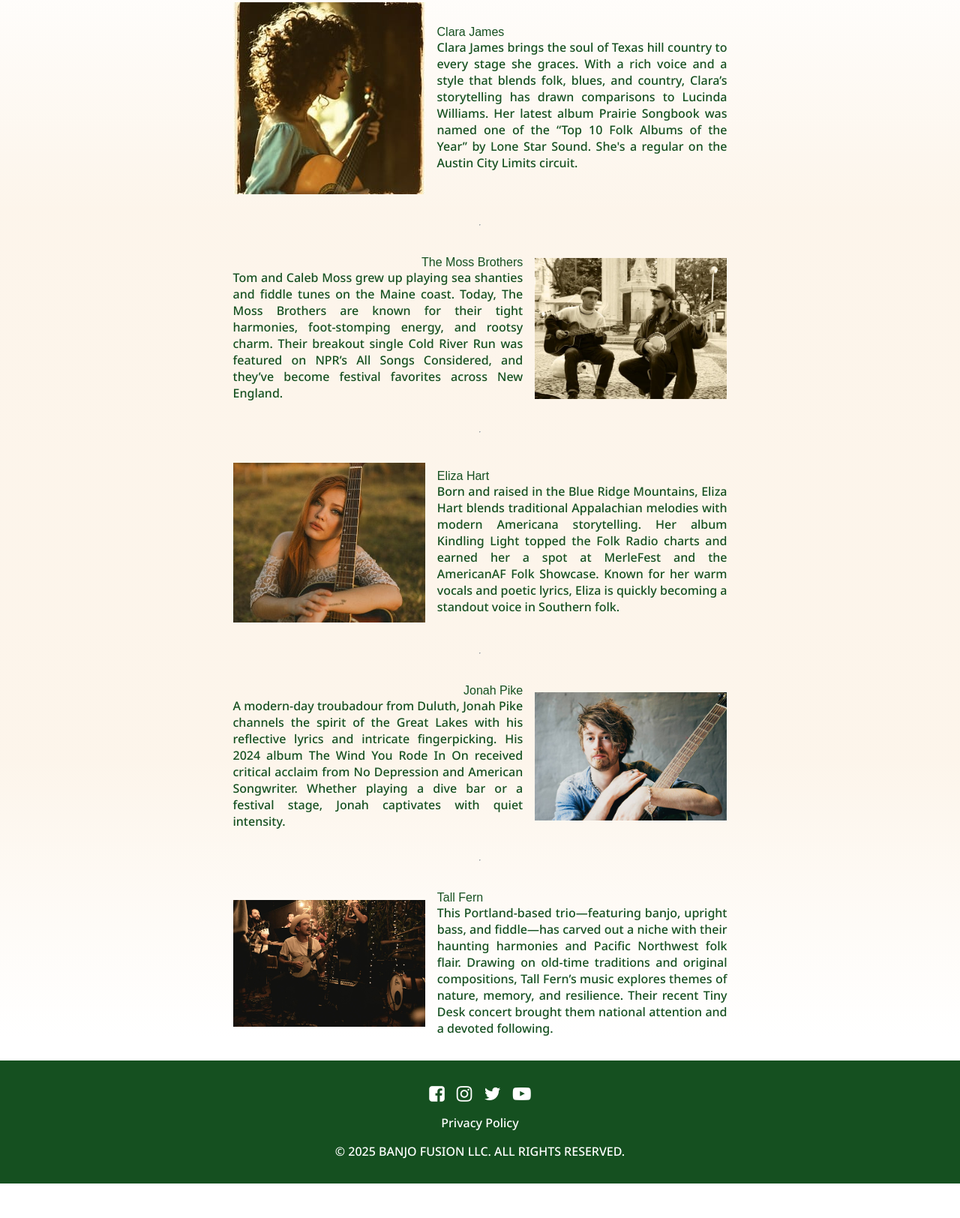
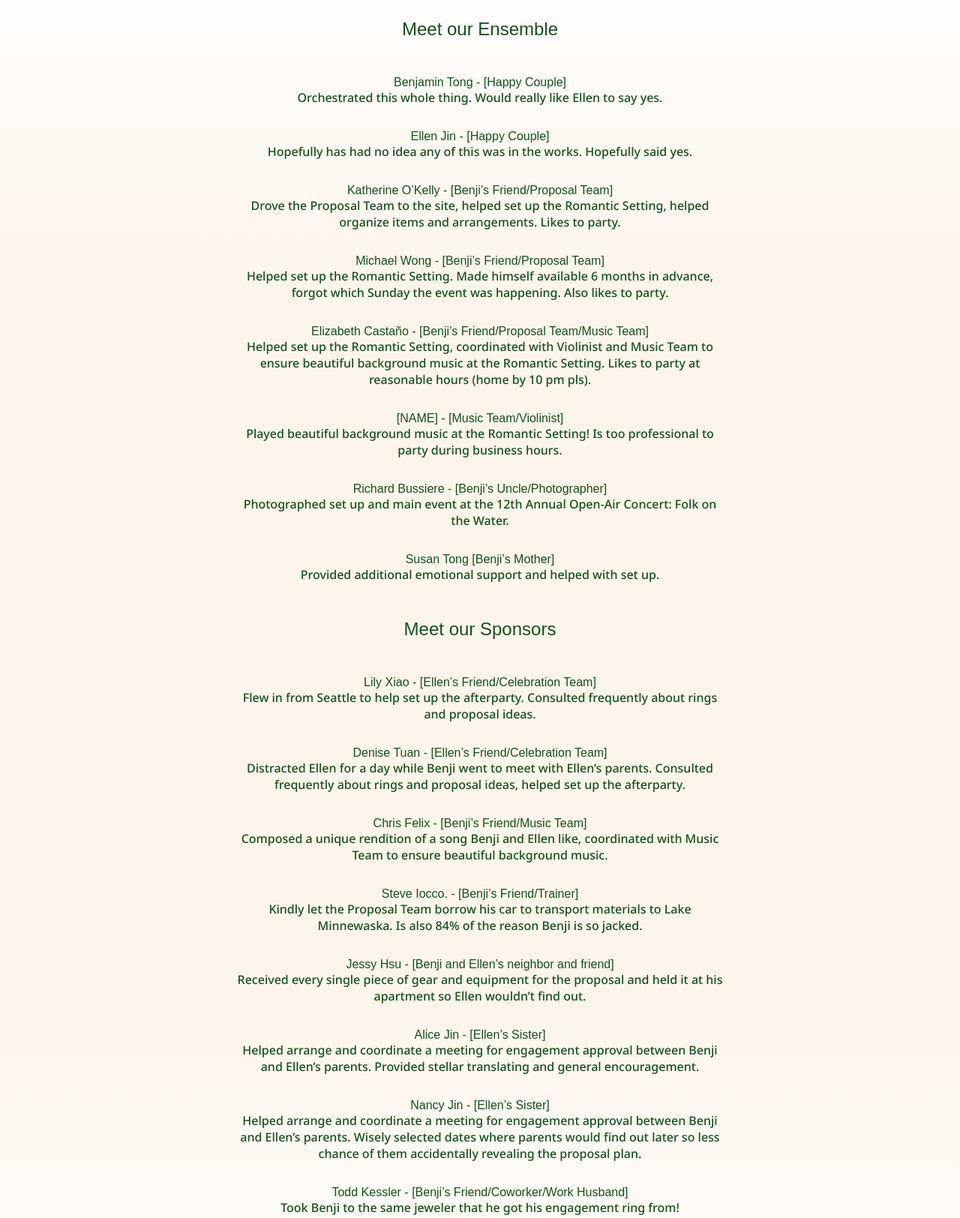
Before and after one commit to armytag/benji-website, a plain HTML site: page players.html in a window 1280 px wide. Shown: the part 426-2050 px from the top of the page at 75% size. Before the commit the page ends 2004 px from the top, so only its background shows below. Drawn offline with Linux system fonts and the light colour scheme; a web font is replaced by a local one.

Commit message:
Added players and sponsors

```diff
--- a/players.html
+++ b/players.html
@@ -30,46 +30,82 @@
 		</menu>
 	</div>
 	<div id="content">
-		<h2>Featured Performers</h2>
-		<div class="profile">
-			<img src="/images/female-guitar.jpg">
-			<div class="bio">
-				<h4>Clara James</h4>
-				<p>Clara James brings the soul of Texas hill country to every stage she graces. With a rich voice and a style that blends folk, blues, and country, Clara’s storytelling has drawn comparisons to Lucinda Williams. Her latest album Prairie Songbook was named one of the “Top 10 Folk Albums of the Year” by Lone Star Sound. She's a regular on the Austin City Limits circuit.</p>
-			</div>
+		<p>The 12th Annual Open-Air Concert: Folk on the Water was made possible by a number of brilliant people who contributed in ways big and small but all essential to making it happen.</p>
+		<h2>Meet our Ensemble</h2>
+		<div class="bio">
+			<h4>Benjamin Tong - [Happy Couple]</h4>
+			<p>Orchestrated this whole thing. Would really like Ellen to say yes.</p>
 		</div>
-		<hr>
-		<div class="profile reversed">
-			<img src="/images/folk-duo-sepia.webp">
-			<div class="bio">
-				<h4>The Moss Brothers</h4>
-				<p>Tom and Caleb Moss grew up playing sea shanties and fiddle tunes on the Maine coast. Today, The Moss Brothers are known for their tight harmonies, foot-stomping energy, and rootsy charm. Their breakout single Cold River Run was featured on NPR’s All Songs Considered, and they’ve become festival favorites across New England.</p>
-			</div>
+		<div class="bio">
+			<h4>Ellen Jin - [Happy Couple]</h4>
+			<p>Hopefully has had no idea any of this was in the works. Hopefully said yes.</p>
 		</div>
-		<hr>
-		<div class="profile">
-			<img src="/images/female-in-field.jpeg">
-			<div class="bio">
-				<h4>Eliza Hart</h4>
-				<p>Born and raised in the Blue Ridge Mountains, Eliza Hart blends traditional Appalachian melodies with modern Americana storytelling. Her album Kindling Light topped the Folk Radio charts and earned her a spot at MerleFest and the AmericanAF Folk Showcase. Known for her warm vocals and poetic lyrics, Eliza is quickly becoming a standout voice in Southern folk.</p>
-			</div>
+		<div class="bio">
+			<h4>Katherine O’Kelly - [Benji’s Friend/Proposal Team]</h4>
+			<p>Drove the Proposal Team to the site, helped set up the Romantic Setting, helped organize items and arrangements. Likes to party.</p>
 		</div>
-		<hr>
-		<div class="profile reversed">
-			<img src="/images/male-guitar.jpg">
-			<div class="bio">
-				<h4>Jonah Pike</h4>
-				<p>A modern-day troubadour from Duluth, Jonah Pike channels the spirit of the Great Lakes with his reflective lyrics and intricate fingerpicking. His 2024 album The Wind You Rode In On received critical acclaim from No Depression and American Songwriter. Whether playing a dive bar or a festival stage, Jonah captivates with quiet intensity.</p>
-			</div>
+		<div class="bio">
+			<h4>Michael Wong - [Benji’s Friend/Proposal Team]</h4>
+			<p>Helped set up the Romantic Setting. Made himself available 6 months in advance, forgot which Sunday the event was happening. Also likes to party.</p>
 		</div>
-		<hr>
-		<div class="profile">
-			<img src="/images/folk-trio-dark.jpg">
-			<div class="bio">
-				<h4>Tall Fern</h4>
-				<p>This Portland-based trio—featuring banjo, upright bass, and fiddle—has carved out a niche with their haunting harmonies and Pacific Northwest folk flair. Drawing on old-time traditions and original compositions, Tall Fern’s music explores themes of nature, memory, and resilience. Their recent Tiny Desk concert brought them national attention and a devoted following.</p>
-			</div>
-		</div> </div>
+		<div class="bio">
+			<h4>Elizabeth Castaño - [Benji’s Friend/Proposal Team/Music Team]</h4>
+			<p>Helped set up the Romantic Setting, coordinated with Violinist and Music Team to ensure beautiful background music at the Romantic Setting. Likes to party at reasonable hours (home by 10 pm pls).</p>
+		</div>
+		<div class="bio">
+			<h4>[NAME] - [Music Team/Violinist]</h4>
+			<p>Played beautiful background music at the Romantic Setting! Is too professional to party during business hours.</p>
+		</div>
+		<div class="bio">
+			<h4>Richard Bussiere - [Benji’s Uncle/Photographer]</h4>
+			<p>Photographed set up and main event at the 12th Annual Open-Air Concert: Folk on the Water. </p>
+		</div>
+		<div class="bio">
+			<h4>Susan Tong [Benji’s Mother]</h4>
+			<p>Provided additional emotional support and helped with set up.</p>
+		</div>
+		<h2>Meet our Sponsors</h4>
+		<div class="bio">
+			<h4>Lily Xiao - [Ellen’s Friend/Celebration Team]</h4>
+			<p>Flew in from Seattle to help set up the afterparty. Consulted frequently about rings and proposal ideas.</p>
+		</div>
+		<div class="bio">
+			<h4>Denise Tuan - [Ellen’s Friend/Celebration Team]</h4>
+			<p>Distracted Ellen for a day while Benji went to meet with Ellen’s parents. Consulted frequently about rings and proposal ideas, helped set up the afterparty.</p>
+		</div>
+		<div class="bio">
+			<h4>Chris Felix - [Benji’s Friend/Music Team]</h4>
+			<p>Composed a unique rendition of a song Benji and Ellen like, coordinated with Music Team to ensure beautiful background music.</p>
+		</div>
+		<div class="bio">
+			<h4>Steve Iocco. - [Benji’s Friend/Trainer]</h4>
+			<p>Kindly let the Proposal Team borrow his car to transport materials to Lake Minnewaska. Is also 84% of the reason Benji is so jacked.</p>
+		</div>
+		<div class="bio">
+			<h4>Jessy Hsu - [Benji and Ellen’s neighbor and friend]</h4>
+			<p>Received every single piece of gear and equipment for the proposal and held it at his apartment so Ellen wouldn’t find out.</p>
+		</div>
+		<div class="bio">
+			<h4>Alice Jin - [Ellen’s Sister]</h4>
+			<p>Helped arrange and coordinate a meeting for engagement approval between Benji and Ellen’s parents. Provided stellar translating and general encouragement.</p>
+		</div>
+		<div class="bio">
+			<h4>Nancy Jin - [Ellen’s Sister]</h4>
+			<p>Helped arrange and coordinate a meeting for engagement approval between Benji and Ellen’s parents. Wisely selected dates where parents would find out later so less chance of them accidentally revealing the proposal plan.</p>
+		</div>
+		<div class="bio">
+			<h4>Todd Kessler - [Benji’s Friend/Coworker/Work Husband]</h4>
+			<p>Took Benji to the same jeweler that he got his engagement ring from!</p>
+		</div>
+		<div class="bio">
+			<h4>Tristan Armitage - [Benji’s Friend]</h4>
+			<p>Made this whole website! Patiently provided a sounding board for Benji to bounce ideas.</p>
+		</div>
+		<div class="bio">
+			<h4>Joshua Tong - [Benji’s Brother]</h4>
+			<p>Edited videos on our Reviews page. Has endured approximately 32 years of Benji and is amazed Ellen would agree to take Benji for the rest of his life.</p>
+		</div>
+	</div>
 	<div id="foot">
 		<div class="sm-icons">
 			<a href="https://www.facebook.com/folkonthewater/" class="fa fa-facebook-square"></a>
```
